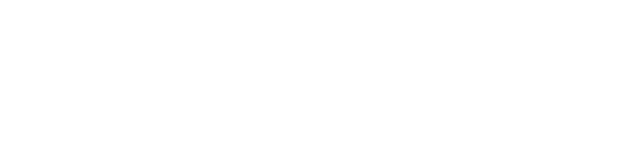
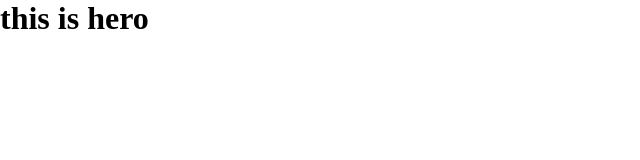
Before and after one commit to rawannaser30/courses-project, a plain HTML site: page index.html in a window 1280 px wide. Shown: the whole page, without its empty margins (0-640 px from the left). Drawn offline with Linux system fonts and the light colour scheme.

Commit message:
add hero

```diff
--- a/index.html
+++ b/index.html
@@ -4,9 +4,13 @@
     <meta charset="UTF-8">
     <meta name="viewport" content="width=device-width, initial-scale=1.0">
     <link rel="stylesheet" href="./assets/css/style.css">
-    <title>Document</title>
+    <title>courses project</title>
 </head>
 <body>
-
+    <header>
+        <div class="hero">
+            <h1>this is hero</h1>
+        </div>
+    </header>
 </body>
 </html>
```
